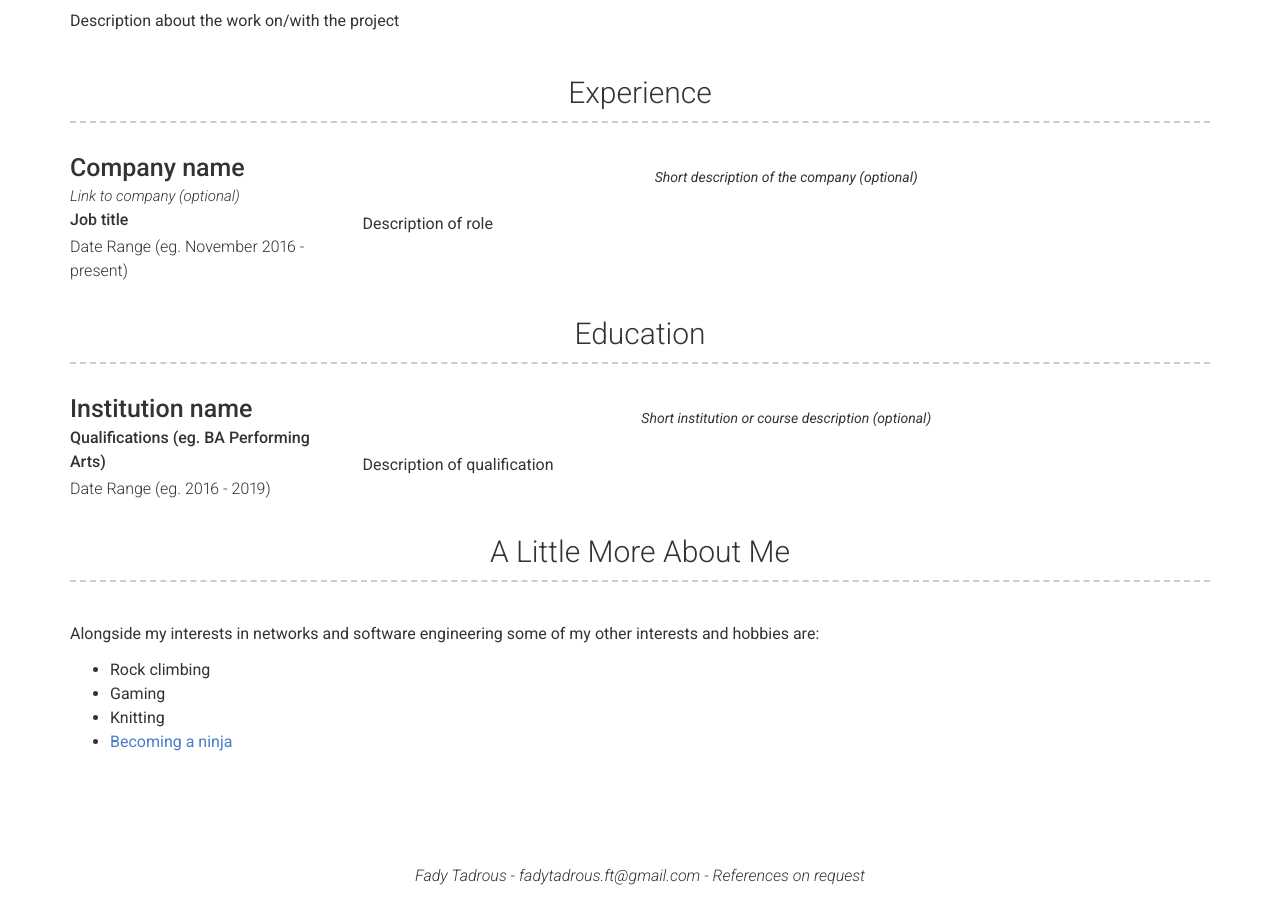
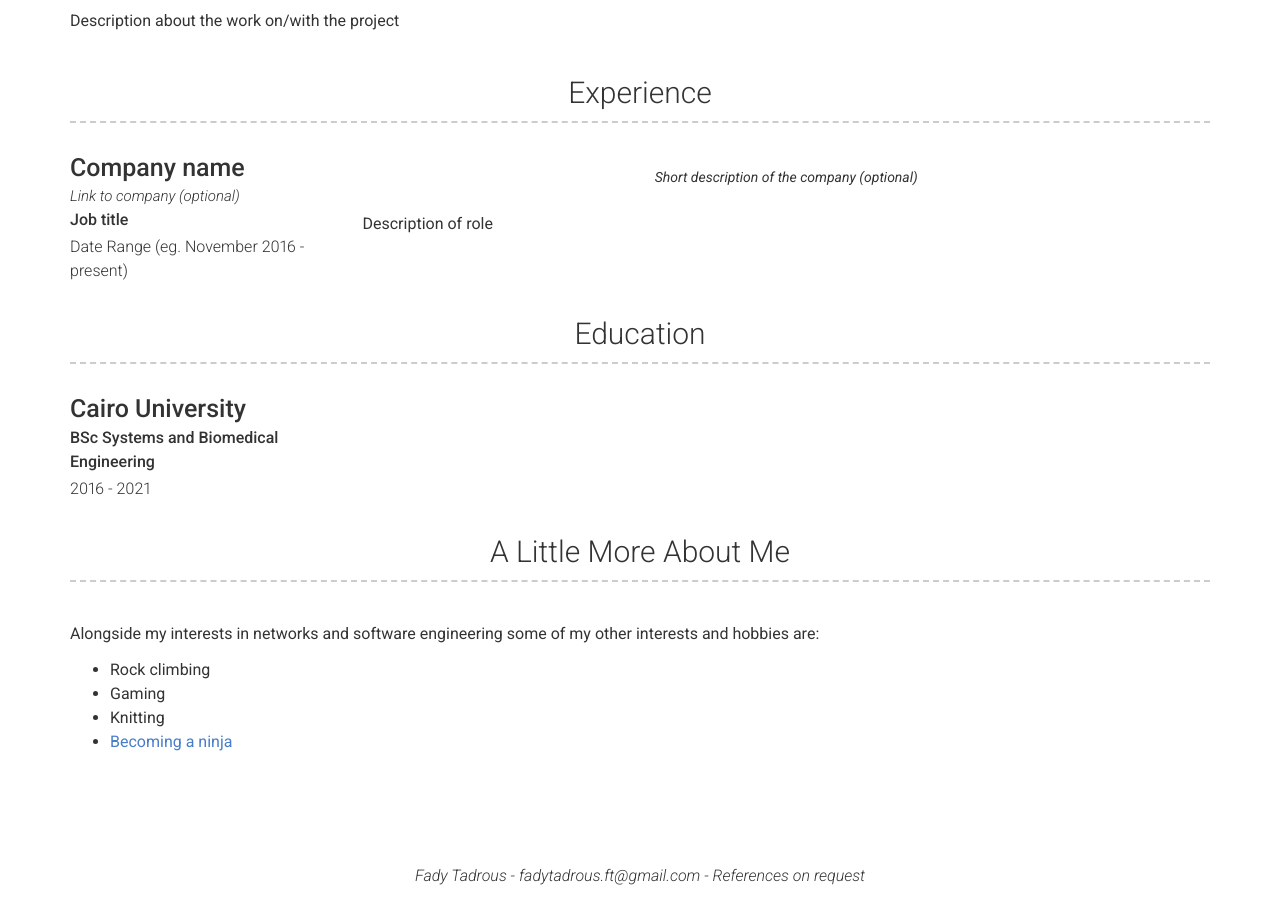
Before and after one commit to fadytadrous/My-CV, a Jekyll site: the page built from index.md, in a window 1280 px wide and 900 px high, scrolled down 773 px. Built offline with Jekyll 4.4.1, drawn with Linux system fonts in a browser that asks for light colours.

Commit message:
Update education.yml

```diff
--- a/_data/education.yml
+++ b/_data/education.yml
@@ -1,9 +1,5 @@
 # Education Template
 - layout: left
-  name: Institution name
-  dates: Date Range (eg. 2016 - 2019)
-  qualification: Qualifications (eg. BA Performing Arts)
-  quote: >
-    Short institution or course description (optional)
-  description: | # this will include new lines to allow paragraphs
-    Description of qualification
+  name: Cairo University
+  dates: 2016 - 2021
+  qualification: BSc Systems and Biomedical Engineering
```
